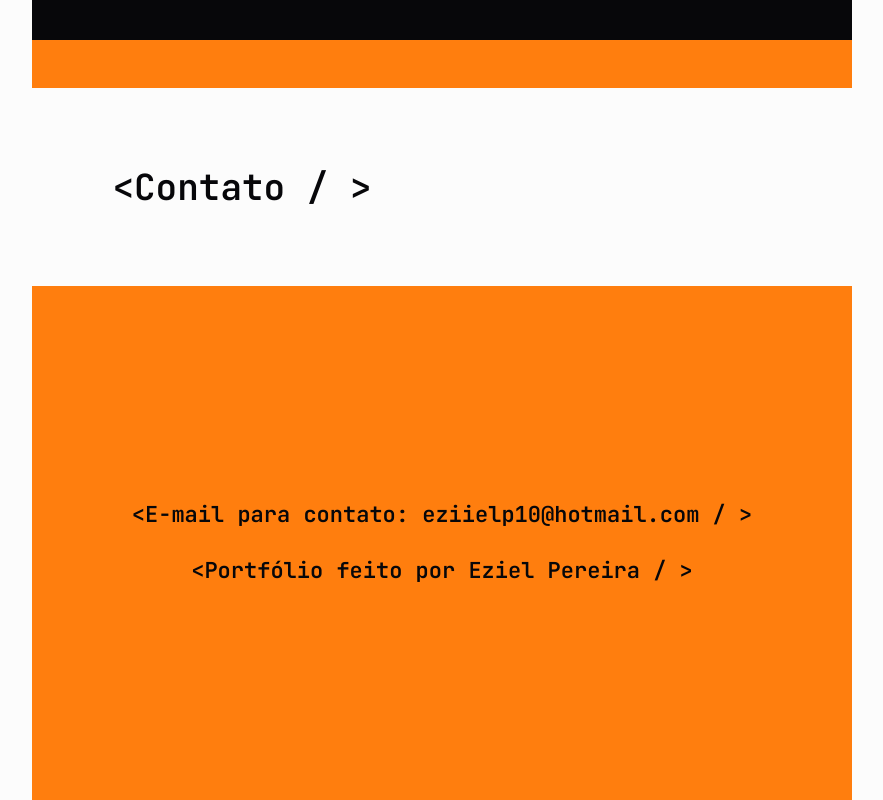
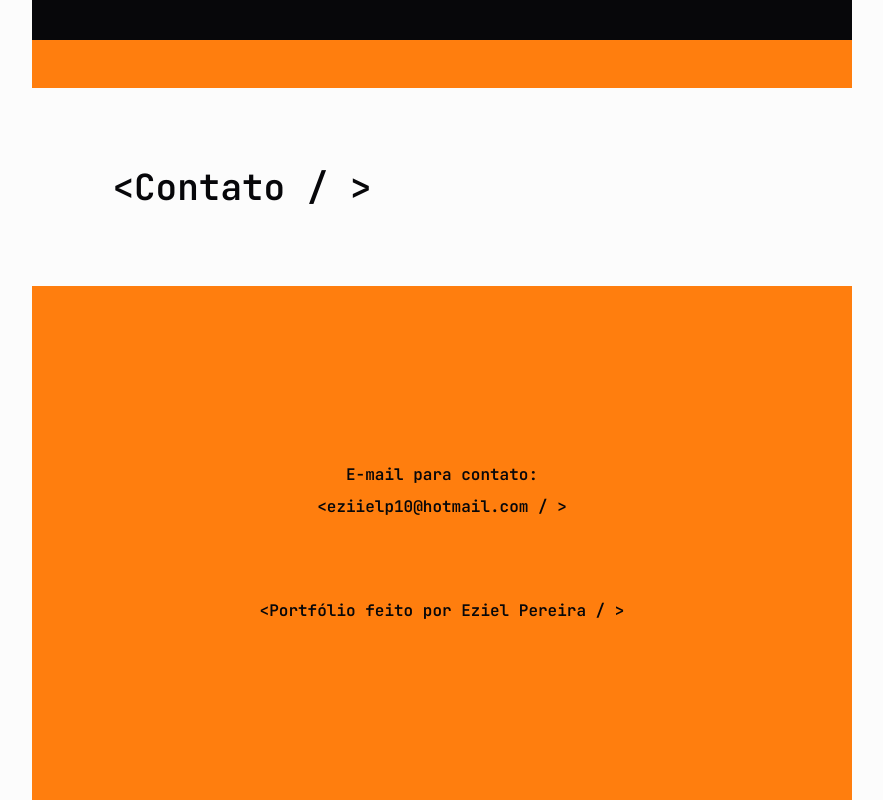
Before and after one commit to eziiel/portfolio, a React (Vite) app: page / in a window 1280 px wide. Shown: the part 3000-3800 px from the top of the page, without its empty margins (326-1209 px from the left). Built offline with nearby package versions, Linux system fonts and the light colour scheme.

Commit message:
middle response

```diff
--- a/src/assets/textCode/mm.tsx
+++ b/src/assets/textCode/mm.tsx
@@ -1,9 +1,10 @@
 import React from "react"
+import Span from "./styled"
 
 interface Props {
   text: string;
 }
 
 export const MM = ({ text }: Props): JSX.Element => {
-  return <span>{`<${text} / >`}</span>
+  return <Span>{`<${text} / >`}</Span>
 }
--- /dev/null
+++ b/src/assets/textCode/styled.ts
@@ -0,0 +1,7 @@
+import styled from "styled-components"
+
+const Span = styled.span`
+  width: 100%;
+`
+
+export default Span
--- a/src/components/contato/index.tsx
+++ b/src/components/contato/index.tsx
@@ -12,7 +12,10 @@ export const Contato: React.FC = () => {
         <MM text="Contato" />
       </Title>
       <S.ContatoInfo>
-        <MM text="E-mail para contato: eziielp10@hotmail.com" />
+        <S.Contato>
+          <p>E-mail para contato:</p>
+          <MM text="eziielp10@hotmail.com" />
+        </S.Contato>
         <MM text="Portfólio feito por Eziel Pereira" />
       </S.ContatoInfo>
     </S.ContatoSection>
--- a/src/components/contato/styled.ts
+++ b/src/components/contato/styled.ts
@@ -9,13 +9,26 @@ const ContatoSection = styled(Section)`
 const ContatoInfo = styled.article`
   padding: 3rem;
   display: flex;
-  gap: 2rem;
+  gap: 5em;
   flex-direction: column;
   height: 100%;
   justify-content: center;
   align-items: center;
   color: var(--dark-blue);
   font: var(--info);
+  text-align: center;
+
+  @media (max-width: 1670px) {
+    font-size: 1rem;
+    padding: 3rem 1rem;
+  }
 `
 
-export { ContatoSection, ContatoInfo }
+const Contato = styled.div`
+  width: 100%;
+  display: flex;
+  flex-direction: column;
+  gap: 0.5rem;
+`
+
+export { ContatoSection, ContatoInfo, Contato }
--- a/src/components/experiencia/styled.ts
+++ b/src/components/experiencia/styled.ts
@@ -19,11 +19,23 @@ const ExperienciaInfo = styled.article`
   flex-direction: column;
   align-items: center;
   justify-content: center;
+  padding: 2rem;
 `
 const Ferramentas = styled.ul`
   display: flex;
   justify-content: space-around;
   width: 100%;
+
+  @media (max-width: 1025px) {
+    display: grid;
+    grid-template-columns: repeat(3, 1fr);
+    gap: 3rem;
+  }
+  @media (max-width: 740px) {
+    display: grid;
+    grid-template-columns: repeat(2, 1fr);
+    gap: 0;
+  }
 `
 const IconsFerramentas = styled.li`
   height: 100%;
--- a/src/styleds/forComponents/geral.ts
+++ b/src/styleds/forComponents/geral.ts
@@ -8,6 +8,10 @@ const Section = styled.section`
   height: 95vh;
   transition: ease-in-out 0.5s;
   animation: 0.5s;
+
+  @media (max-width: 390px) {
+    height: auto;
+  }
 `
 const Title = styled.h1`
   width: 100%;
@@ -16,6 +20,12 @@ const Title = styled.h1`
   margin-top: 3rem;
   color: var(--dark-blue) !important;
   font: var(--title);
+  transition: 0.5s;
+
+  @media (max-width: 644px) {
+    font: var(--title3);
+    padding: 5rem 0;
+  }
 `
 
 export { Section, Title }
--- a/src/styleds/global.ts
+++ b/src/styleds/global.ts
@@ -40,6 +40,9 @@ img{
   --title2:normal 700 ${pixelsToRem(24)}/${pixelsToRem(
   32
 )} "JetBrains Mono", monospace;
+  --title3:normal 700 ${pixelsToRem(28)}/${pixelsToRem(
+  32
+)} "JetBrains Mono", monospace;
   --info:normal 700 ${pixelsToRem(22)}/${pixelsToRem(
   24
 )} "JetBrains Mono", monospace;
```
